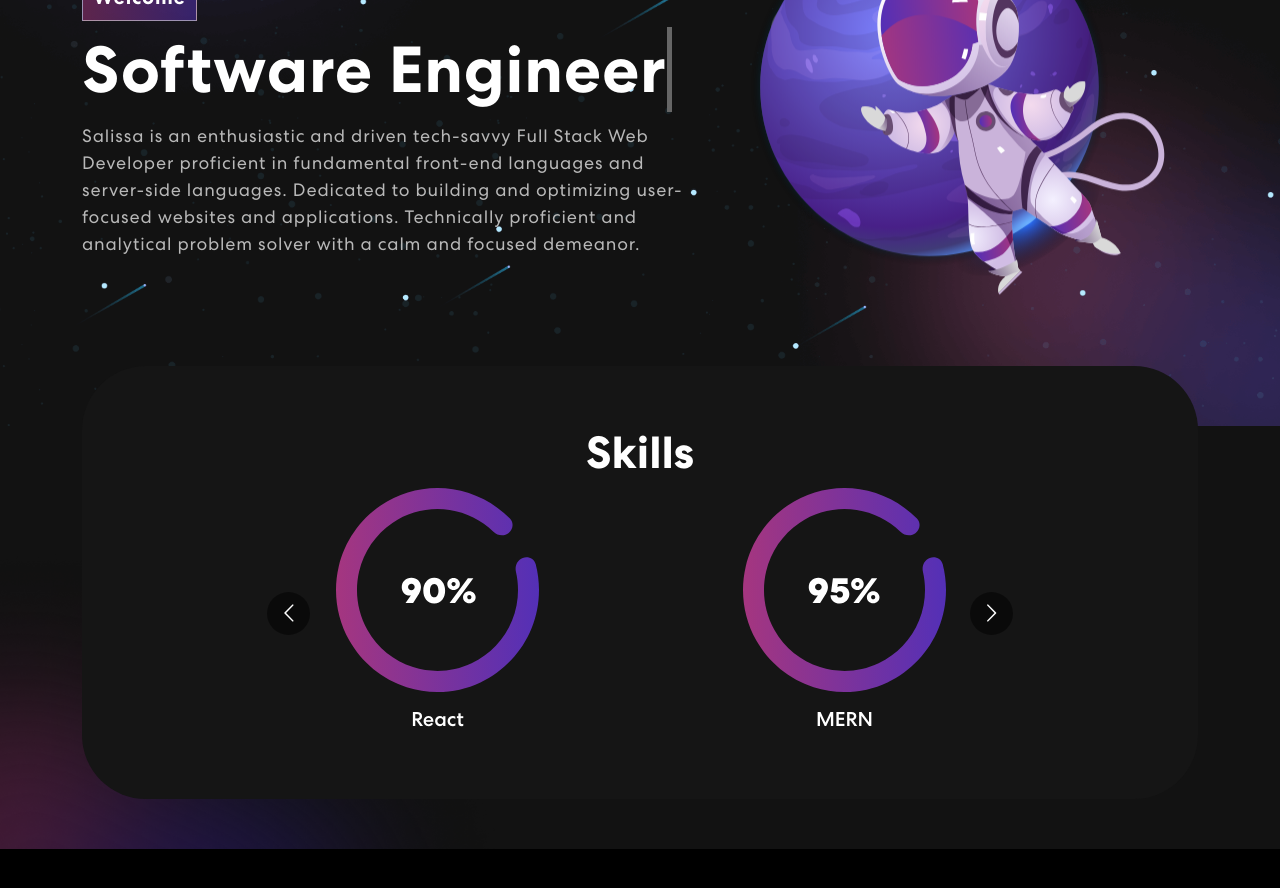
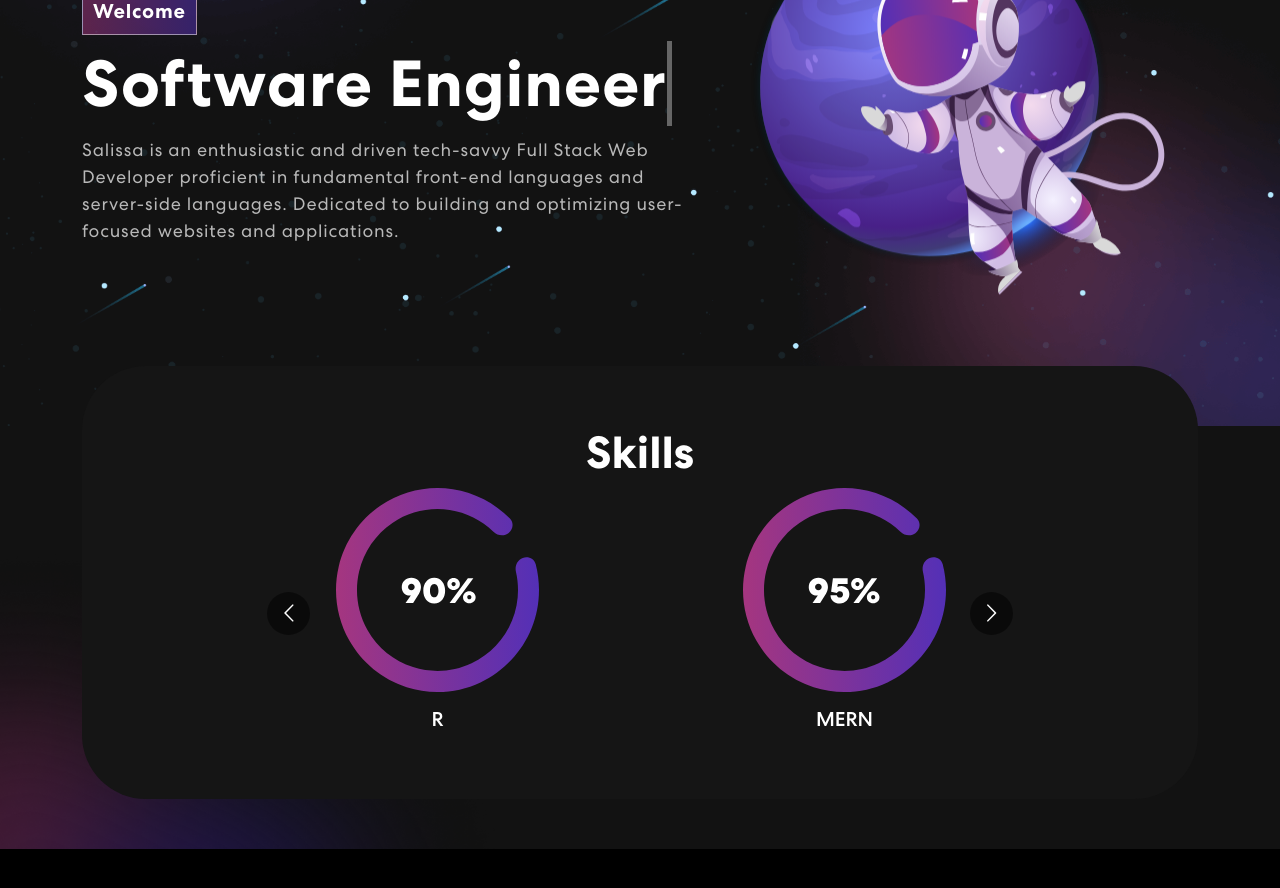
Before and after one commit to Salissa4/Salissa, a React (Create React App) app: page / in a window 1280 px wide. Shown: the part 340-1228 px from the top of the page. Built offline with nearby package versions, Linux system fonts and the light colour scheme.

Commit message:
update profile

```diff
--- a/src/components/Banner.js
+++ b/src/components/Banner.js
@@ -56,7 +56,7 @@ export default function Banner () {
                             <div className={ isVisible ? "animate__animated animate__fadeIn" : ""}>
                                 <span className='tagline'>Welcome</span>
                                 <h1><span className='txt-rotate' dataPeriod='1000' data-rotate='[ "Technical Project Manager","Software Engineer", "Full Stack Developer"]'><span className='wrap'>{text}</span></span></h1>
-                                <p>Salissa is an enthusiastic and driven tech-savvy Full Stack Web Developer proficient in fundamental front-end languages and server-side languages. Dedicated to building and optimizing user-focused websites and applications. Technically proficient and analytical problem solver with a calm and focused demeanor.</p>
+                                <p>Salissa is an enthusiastic and driven tech-savvy Full Stack Web Developer proficient in fundamental front-end languages and server-side languages. Dedicated to building and optimizing user-focused websites and applications.</p>
                             </div>}
                         </TrackVisibility>
                     </Col>
--- a/src/components/Skills.js
+++ b/src/components/Skills.js
@@ -38,7 +38,7 @@ export default function Skills () {
                             <Carousel responsive={responsive} infinite={true} className='skill-slider'>
                                 <div className='item'>
                                     <img src={meter2} alt='img' />
-                                    <h5>React</h5>
+                                    <h5>R</h5>
                                 </div>
                                 <div className='item'>
                                     <img src={meter1} alt='img' />
```
